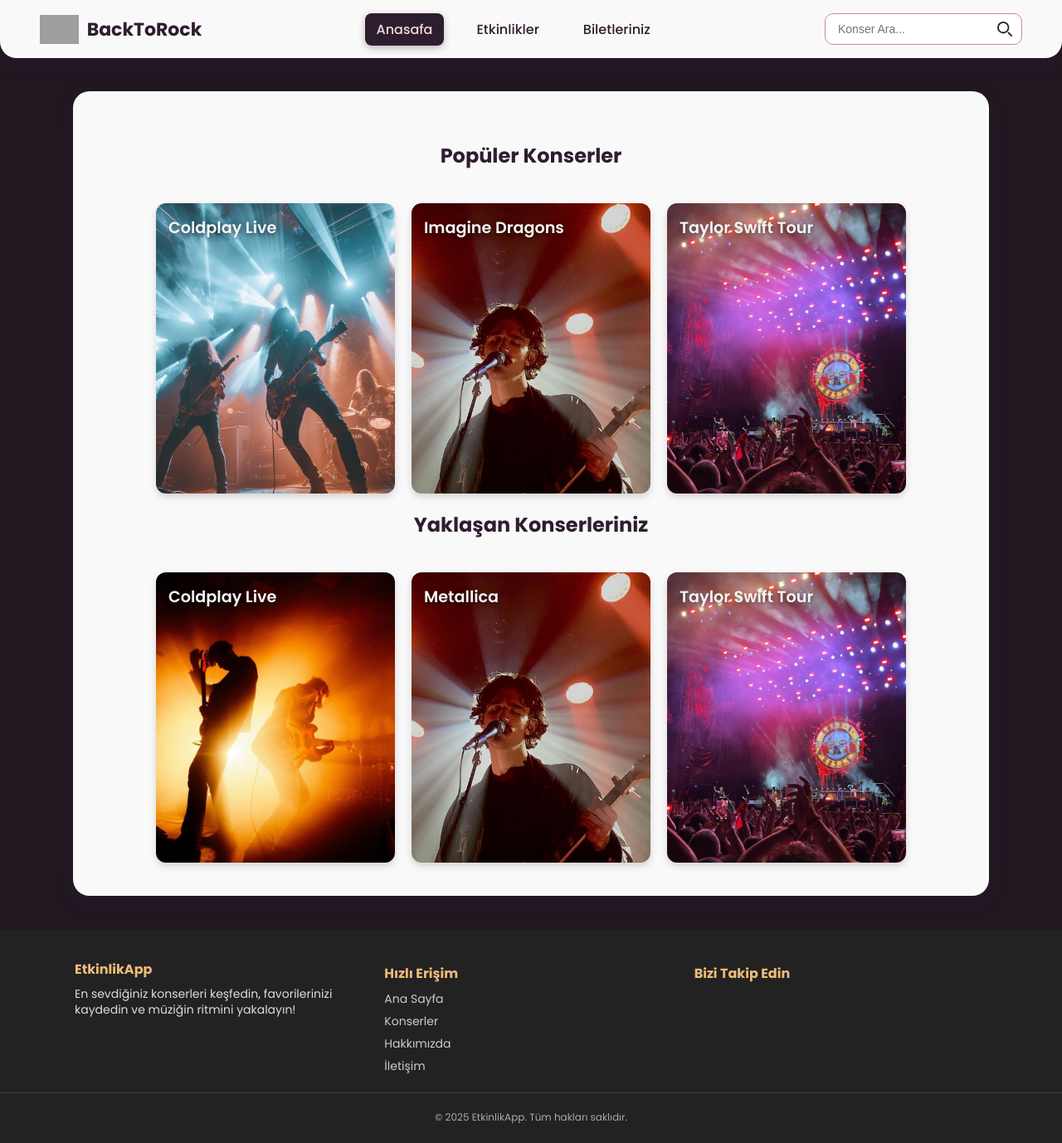
After one commit to ozzlemdemir/Etkinlik-Yonetim-Sistemi, a Flask app: page /index in a window 1280 px wide. The commit adds this page. Shown: the whole page at 83% size. Run offline with Flask 3, Linux system fonts and the light colour scheme; grey boxes are pictures that could not be loaded.

Commit message:
Index sayfası tasarımı.

```diff
--- a/app.py
+++ b/app.py
@@ -11,13 +11,9 @@
 def login():
     return render_template("login.html")
 
-@app.route('/index', methods=['POST'])
+@app.route('/index')
 def index():
-     ContexData={
-    'email' :request.form["email"],
-    'password' :request.form["password"],
-    }
-     return render_template("index.html",**ContexData)
+     return render_template("index.html")
 
 # Run the application
 if __name__ == '__main__':
--- /dev/null
+++ b/static/css/footer.css
@@ -0,0 +1,74 @@
+.footer {
+    background-color: #222;
+    color: #ddd;
+    padding: 20px 0 10px;
+    font-family: 'Poppins', sans-serif;
+    font-size: 14px;
+}
+
+.footer-container {
+    display: flex;
+    justify-content: space-between;
+    flex-wrap: wrap;
+    gap: 20px;
+    max-width: 1100px;
+    margin: 0 auto;
+    padding: 0 20px;
+}
+
+.footer-section {
+    flex: 1;
+    min-width: 200px;
+}
+
+.footer-section h3,
+.footer-section h4 {
+    margin-bottom: 8px;
+    font-size: 16px;
+    color: #F0BB78;
+}
+
+.footer-section p {
+    margin: 0;
+    line-height: 1.4;
+}
+
+.footer-section ul {
+    list-style: none;
+    padding: 0;
+    margin: 0;
+}
+
+.footer-section ul li {
+    margin-bottom: 6px;
+}
+
+.footer-section ul li a {
+    color: #ccc;
+    text-decoration: none;
+    transition: color 0.3s;
+}
+
+.footer-section ul li a:hover {
+    color: #A4B465;
+}
+
+.social-links a {
+    color: #ccc;
+    font-size: 18px;
+    margin-right: 10px;
+    transition: color 0.3s;
+}
+
+.social-links a:hover {
+    color: #A4B465;
+}
+
+.footer-bottom {
+    text-align: center;
+    margin-top: 15px;
+    border-top: 1px solid #444;
+    padding-top: 8px;
+    font-size: 12px;
+    color: #aaa;
+}
--- /dev/null
+++ b/static/css/navbar.css
@@ -0,0 +1,140 @@
+
+body {
+  margin: 0;
+  font-family: "Poppins", sans-serif;
+  background-color: #211822;
+  color: #2d1e2f;
+}
+
+.custom-navbar {
+  background-color: #faf9f9;
+  box-shadow: 0 4px 20px rgba(45, 30, 47, 0.2);
+  padding: 1rem 3rem;
+  border-radius: 0 0 20px 20px;
+  transition: all 0.3s ease;
+  position: sticky;
+  top: 0;
+  z-index: 10;
+}
+
+.custom-navbar:hover {
+  box-shadow: 0 6px 25px rgba(45, 30, 47, 0.3);
+}
+
+.nav-container {
+  display: flex;
+  justify-content: space-between;
+  align-items: center;
+}
+
+
+.logo {
+  display: flex;
+  align-items: center;
+  gap: 10px;
+  text-decoration: none;
+}
+
+.logo img {
+  height: 35px;
+}
+
+.logo span {
+  font-size: 22px;
+  font-weight: 700;
+  color: #2d1e2f;
+}
+
+.menu {
+  display: flex;
+  list-style: none;
+  gap: 25px;
+  margin: 0;
+  padding: 0;
+}
+
+.menu a {
+  text-decoration: none;
+  color: #2d1e2f;
+  font-weight: 500;
+  padding: 8px 14px;
+  border-radius: 8px;
+  transition: all 0.3s;
+}
+
+.menu a:hover,
+.menu a.active {
+  background-color: #2d1e2f;
+  color: #f2d7d9;
+  box-shadow: 0 3px 8px rgba(45, 30, 47, 0.3);
+}
+
+.search-box {
+  position: relative;
+}
+
+.search-box input {
+  padding: 10px 40px 10px 15px;
+  border: 1px solid #c589a3;
+  border-radius: 10px;
+  font-size: 14px;
+  background-color: #fff;
+  transition: 0.3s;
+  color: #2d1e2f;
+  outline: none;
+}
+
+.search-box input:focus {
+  border-color: #2d1e2f;
+  box-shadow: 0 0 8px rgba(45, 30, 47, 0.3);
+}
+
+.search-box svg {
+  position: absolute;
+  right: 12px;
+  top: 50%;
+  transform: translateY(-50%);
+  width: 18px;
+  height: 18px;
+  stroke: #2d1e2f;
+}
+
+.container {
+  padding: 40px;
+  background-color: #faf9f9;
+  margin: 40px auto;
+  border-radius: 20px;
+  box-shadow: 0 8px 25px rgba(45, 30, 47, 0.25);
+  width: 80%;
+  text-align: center;
+}
+
+@media (max-width: 768px) {
+  .nav-container {
+    flex-direction: column;
+    align-items: flex-start;
+    gap: 15px;
+  }
+
+  .menu {
+    flex-direction: column;
+    width: 100%;
+  }
+
+  .menu a {
+    width: 100%;
+    text-align: center;
+  }
+
+  .search-box {
+    width: 100%;
+  }
+
+  .search-box input {
+    width: 100%;
+  }
+
+  .container {
+    width: 90%;
+  }
+}
--- /dev/null
+++ b/static/css/populerconcerts.css
@@ -0,0 +1,43 @@
+
+.card {
+  width: 18rem;
+  height: 350px;
+  border-radius: 12px;
+  overflow: hidden;
+  position: relative;
+  box-shadow: 0 4px 8px rgba(0, 0, 0, 0.15);
+  cursor: pointer;
+  transition: transform 0.3s ease, box-shadow 0.3s ease;
+}
+
+.card:hover {
+  transform: scale(1.03);
+  box-shadow: 0 8px 16px rgba(0, 0, 0, 0.25);
+}
+
+.card-img-top {
+  width: 100%;
+  height: 100%;
+  object-fit: cover;
+  display: block;
+}
+
+.card-overlay {
+  position: absolute;
+  top: 15px;
+  left: 15px;
+  color: #f5f5f5;
+  font-size: 1.2rem;
+  font-weight: 600;
+  text-shadow: 0 2px 6px rgba(0, 0, 0, 0.6);
+}
+
+
+.cards-container {
+  display: flex;
+  justify-content: center;
+  align-items: flex-start;
+  gap: 20px;
+  flex-wrap: wrap;
+  margin-top: 40px;
+}
--- /dev/null
+++ b/static/css/soonconcerts.css
@@ -0,0 +1,43 @@
+
+.card {
+  width: 18rem;
+  height: 350px;
+  border-radius: 12px;
+  overflow: hidden;
+  position: relative;
+  box-shadow: 0 4px 8px rgba(0, 0, 0, 0.15);
+  cursor: pointer;
+  transition: transform 0.3s ease, box-shadow 0.3s ease;
+}
+
+.card:hover {
+  transform: scale(1.03);
+  box-shadow: 0 8px 16px rgba(0, 0, 0, 0.25);
+}
+
+.card-img-top {
+  width: 100%;
+  height: 100%;
+  object-fit: cover;
+  display: block;
+}
+
+.card-overlay {
+  position: absolute;
+  top: 15px;
+  left: 15px;
+  color: #f5f5f5;
+  font-size: 1.2rem;
+  font-weight: 600;
+  text-shadow: 0 2px 6px rgba(0, 0, 0, 0.6);
+}
+
+
+.cards-container {
+  display: flex;
+  justify-content: center;
+  align-items: flex-start;
+  gap: 20px;
+  flex-wrap: wrap;
+  margin-top: 40px;
+}
--- a/templates/index.html
+++ b/templates/index.html
@@ -1,12 +1,17 @@
-<!DOCTYPE html>
-<html lang="en">
-<head>
-    <meta charset="UTF-8">
-    <title>Title</title>
-</head>
-<body>
-<h1>Hoşgeldiniz {{email}}</h1>
-<p>mail : {{email}}</p>
-<p>şifre : {{password}}</p>
-</body>
-</html>
+{% extends 'layout.html' %}
+
+{% block title %}Anasayfaaa{% endblock %}
+
+{% block extra_css %}
+<link rel="stylesheet" href="{{ url_for('static', filename='css/populerconcerts.css') }}">
+<link rel="stylesheet" href="{{ url_for('static', filename='css/soonconcerts.css') }}">
+{% endblock %}
+
+
+{% block content %}
+    <h2>Popüler Konserler</h2>
+    {% include 'partials/_populerconcerts.html' %}
+
+    <h2>Yaklaşan Konserleriniz</h2>
+    {% include 'partials/_soonconcerts.html' %}
+{% endblock %}
--- /dev/null
+++ b/templates/layout.html
@@ -0,0 +1,24 @@
+<!DOCTYPE html>
+<html lang="en">
+<head>
+    <meta charset="UTF-8">
+    <meta name="viewport" content="width=device-width, initial-scale=1.0">
+    <title>{% block title %}Temel Sayfa Başlığı{% endblock %}</title>
+
+    <link href="https://fonts.googleapis.com/css2?family=Poppins:wght@400;500;600;700&display=swap" rel="stylesheet">
+    <link rel="stylesheet" href="{{ url_for('static', filename='css/navbar.css') }}">
+    <link rel="stylesheet" href="{{ url_for('static', filename='css/footer.css') }}">
+    {% block extra_css %}{% endblock %} <!--sayfaya özel css için-->
+</head>
+<body>
+
+    {% include 'partials/_navbar.html' %}
+
+    <div class="container">
+        {% block content %}{% endblock %} <!-- index sayfasındaki yazıyı göstermek için-->
+    </div>
+
+     {% include 'partials/_footer.html' %}
+
+</body>
+</html>
--- /dev/null
+++ b/templates/partials/_footer.html
@@ -0,0 +1,32 @@
+<footer class="footer">
+    <div class="footer-container">
+        <div class="footer-section about">
+            <h3>EtkinlikApp</h3>
+            <p>En sevdiğiniz konserleri keşfedin, favorilerinizi kaydedin ve müziğin ritmini yakalayın!</p>
+        </div>
+
+        <div class="footer-section links">
+            <h4>Hızlı Erişim</h4>
+            <ul>
+                <li><a href="{{ url_for('index') }}">Ana Sayfa</a></li>
+                <li><a href="#">Konserler</a></li>
+                <li><a href="#">Hakkımızda</a></li>
+                <li><a href="#">İletişim</a></li>
+            </ul>
+        </div>
+
+        <div class="footer-section social">
+            <h4>Bizi Takip Edin</h4>
+            <div class="social-links">
+                <a href="#"><i class="fab fa-instagram"></i></a>
+                <a href="#"><i class="fab fa-x-twitter"></i></a>
+                <a href="#"><i class="fab fa-facebook"></i></a>
+                <a href="#"><i class="fab fa-youtube"></i></a>
+            </div>
+        </div>
+    </div>
+
+    <div class="footer-bottom">
+        <p>© 2025 EtkinlikApp. Tüm hakları saklıdır.</p>
+    </div>
+</footer>
--- /dev/null
+++ b/templates/partials/_navbar.html
@@ -0,0 +1,22 @@
+<nav class="custom-navbar">
+  <div class="nav-container">
+    <a href="/" class="logo">
+      <img src="https://flowbite.com/docs/images/logo.svg" alt="Logo">
+      <span>BackToRock</span>
+    </a>
+
+    <ul class="menu">
+      <li><a href="/" class="active">Anasafa</a></li>
+      <li><a href="#">Etkinlikler</a></li>
+      <li><a href="#">Biletleriniz</a></li>
+    </ul>
+
+    <div class="search-box">
+      <input type="text" placeholder="Konser Ara...">
+      <svg xmlns="http://www.w3.org/2000/svg" fill="none" viewBox="0 0 20 20">
+        <path stroke="currentColor" stroke-linecap="round" stroke-linejoin="round" stroke-width="2"
+          d="m19 19-4-4m0-7A7 7 0 1 1 1 8a7 7 0 0 1 14 0Z" />
+      </svg>
+    </div>
+  </div>
+</nav>
--- /dev/null
+++ b/templates/partials/_populerconcerts.html
@@ -0,0 +1,17 @@
+
+<div class="cards-container">
+  <div class="card">
+    <img class="card-img-top" src="{{ url_for('static', filename='images/1.jpg') }}" alt="Concert 1">
+    <div class="card-overlay">Coldplay Live</div>
+  </div>
+
+  <div class="card">
+    <img class="card-img-top" src="{{ url_for('static', filename='images/2.jpg') }}" alt="Concert 2">
+    <div class="card-overlay">Imagine Dragons</div>
+  </div>
+
+  <div class="card">
+    <img class="card-img-top" src="{{ url_for('static', filename='images/3.jpg') }}" alt="Concert 3">
+    <div class="card-overlay">Taylor Swift Tour</div>
+  </div>
+</div>
--- /dev/null
+++ b/templates/partials/_soonconcerts.html
@@ -0,0 +1,16 @@
+<div class="cards-container">
+  <div class="card">
+    <img class="card-img-top" src="{{ url_for('static', filename='images/5.jpg') }}" alt="Concert 1">
+    <div class="card-overlay">Coldplay Live</div>
+  </div>
+
+  <div class="card">
+    <img class="card-img-top" src="{{ url_for('static', filename='images/2.jpg') }}" alt="Concert 2">
+    <div class="card-overlay">Metallica</div>
+  </div>
+
+  <div class="card">
+    <img class="card-img-top" src="{{ url_for('static', filename='images/3.jpg') }}" alt="Concert 3">
+    <div class="card-overlay">Taylor Swift Tour</div>
+  </div>
+</div>
```
Also changed, not shown: static/images/1.jpg (added), static/images/2.jpg (added), static/images/3.jpg (added), static/images/5.jpg (added).
